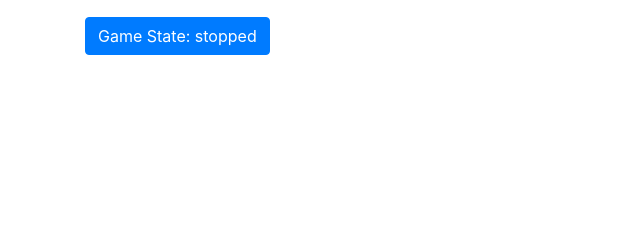
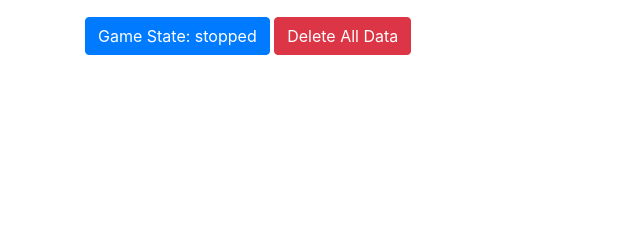
Before and after one commit to gverbist/killer-gotcha, a Flask app: page /admin in a window 1280 px wide. Shown: the part 258-485 px from the top of the page, without its empty margins (0-640 px from the left). Run offline with Flask 2, Linux system fonts and the light colour scheme; data comes from the database, SQL or seed files in the repository; both versions use the stored data as it was after the commit; some libraries are stand-ins or nearby versions.

Commit message:
Added Delete All Data button to reset the game.

```diff
--- a/app.py
+++ b/app.py
@@ -51,6 +51,14 @@ def game_rules():
 # @app.route('/admin')
 # def admin():
 #     return render_template('admin.html')
+@app.route('/delete_data', methods=['POST'])
+def delete_data():
+    conn = sqlite3.connect('users.db')
+    c = conn.cursor()
+    c.execute('DELETE FROM users')
+    conn.commit()
+    conn.close()
+    return ''
 
 
 @app.route('/admin')
--- a/templates/admin.html
+++ b/templates/admin.html
@@ -23,7 +23,7 @@
     </tbody>
   </table>
   <button id="game-state-button" class="btn btn-primary" data-state="{{ gameState }}">Game State: {{ gameState }}</button>
-
+  <button id="delete-data-button" class="btn btn-danger">Delete All Data</button>
 {% endblock %}
 
 {% block scripts %}
@@ -55,4 +55,24 @@
       xhr.send("gameState=" + encodeURIComponent(gameState));
     });
   </script>
+  <script>
+    // Get the delete data button
+    var deleteDataButton = document.getElementById("delete-data-button");
+
+    // Add an event listener to the delete data button
+    deleteDataButton.addEventListener("click", function() {
+      // Send an AJAX request to delete all data from the users table
+      var xhr = new XMLHttpRequest();
+      xhr.open("POST", "{{ url_for('delete_data') }}", true);
+      xhr.setRequestHeader("Content-Type", "application/x-www-form-urlencoded");
+      xhr.send();
+
+      // Reload the page after the data has been deleted
+      xhr.onreadystatechange = function() {
+        if (xhr.readyState == XMLHttpRequest.DONE && xhr.status == 200) {
+          window.location.reload();
+        }
+      }
+    });
+  </script>
 {% endblock %}
```
Also changed, not shown: users.db.
